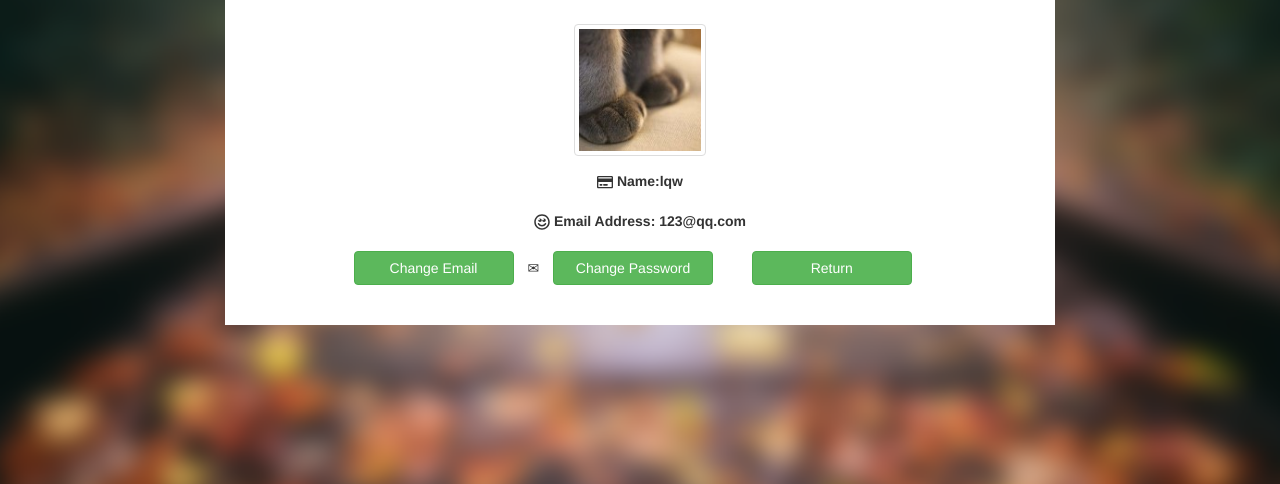
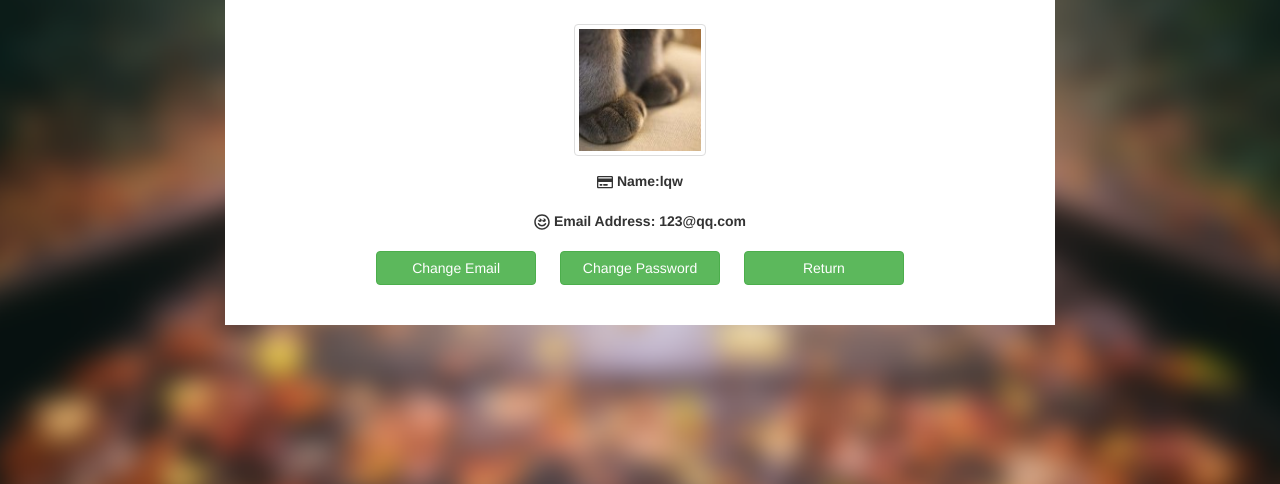
Before and after one commit to OldAAAA/Web_Final, a Django app: page /profile/ in a window 1280 px wide. Shown: the part 285-769 px from the top of the page. Run offline with Django 3.2, Linux system fonts and the light colour scheme; a user stored in the database is signed in; some libraries are stand-ins or nearby versions; some web fonts are replaced.

Commit message:
profile修改

```diff
--- a/templates/profile.html
+++ b/templates/profile.html
@@ -53,11 +53,11 @@
                 {% csrf_token %}
                 <div class="form-group " align="center">
                     <input type="submit" class="btn btn-success" name="ChangeEmail" value="Change Email">
-                    <span class="glyphicon glyphicon-envelope" aria-hidden="true"></span></input>
+                    </input>
                     <input type="submit" class="btn btn-success" name="ChangePassword" value="Change Password">
-                    <span class="glyphicon glyphicon-exclamation-sign" aria-hidden="true"></span></input>
+                    </input>
                     <input type="submit" class="btn btn-success" name="Return" value="Return">
-                    <span class="glyphicon glyphicon-exclamation-sign" aria-hidden="true"></span></input>
+                    </input>
                 </div>
             </form>
         </div>
```
